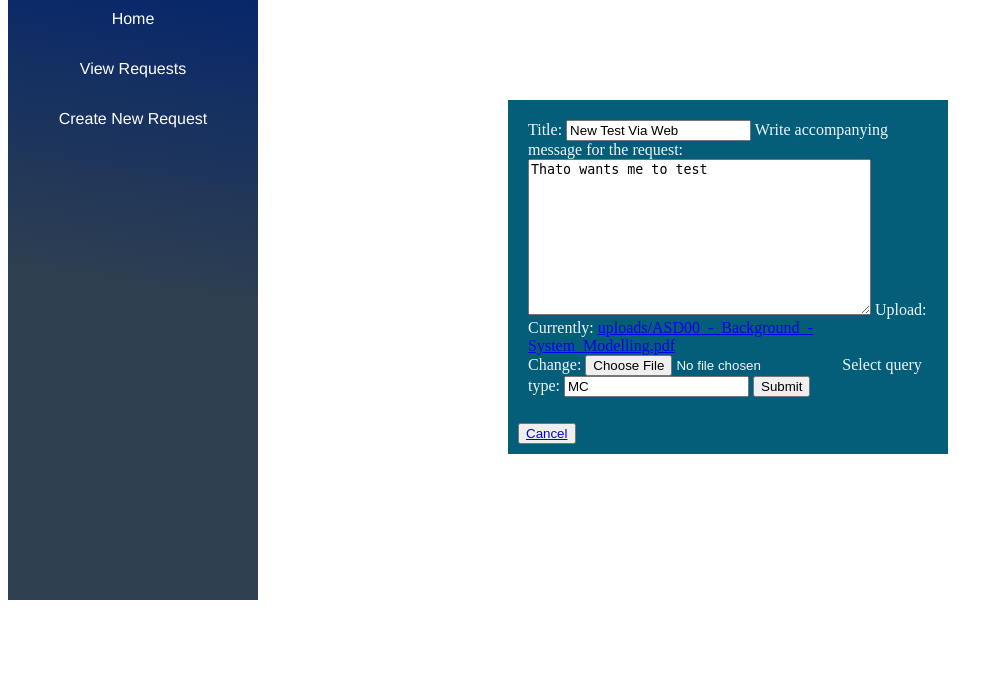
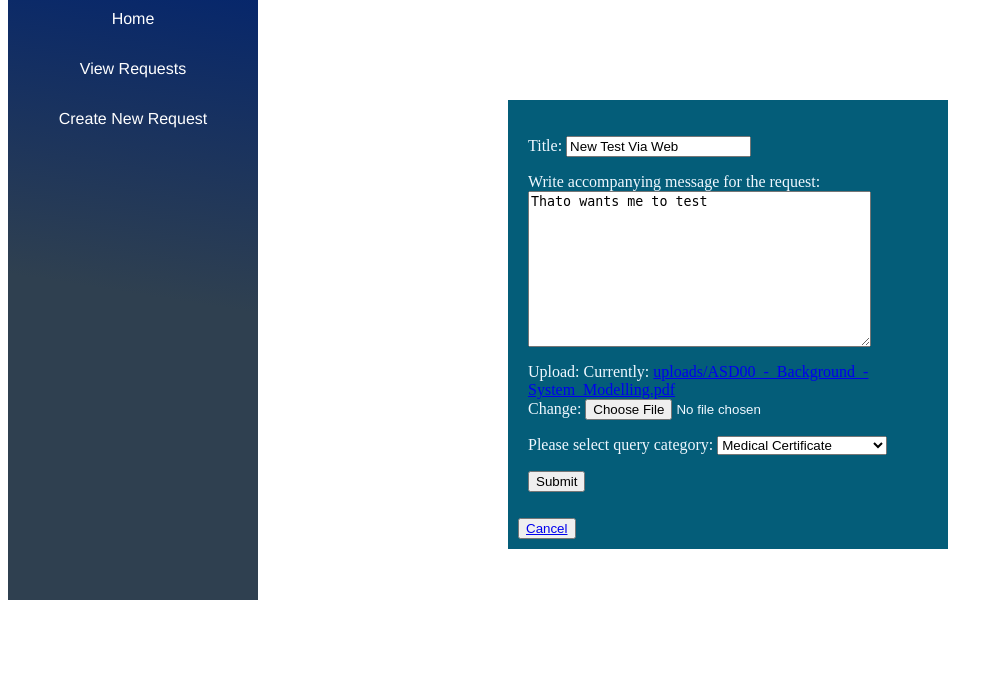
Before and after one commit to MophatMoloko/Web-Interface, a Django app: page /smart/incidents/1/edit in a window 1280 px wide. Shown: the part 78-773 px from the top of the page, without its empty margins (0-1003 px from the left). Before the commit the page ends 678 px from the top, so only its background shows below. Run offline with Django 4.2, Linux system fonts and the light colour scheme; data comes from the database, SQL or seed files in the repository; both versions use the stored data as it was after the commit; parts of the project's set-up code (start-up, migrations or seed data) failed here and were passed over.

Commit message:
Drop down query type and form reformat

```diff
--- a/webinterface/incidents/forms.py
+++ b/webinterface/incidents/forms.py
@@ -4,11 +4,11 @@ from django import forms
 from .models import Incidents
 from django.db import models
 
-QUERY_TYPE = (
-        ("MC", "Medical Certificate"),
-        ("CG", "Compassionate Grounds"),
-        ("W", "Waive"),
-    )
+#QUERY_TYPE = (
+#        ("MC", "Medical Certificate"),
+#        ("CG", "Compassionate Grounds"),
+#        ("W", "Waive"),
+#    )
 
 #Creates a form with all the required fields for the user to complete
 class IncidentsForm(forms.ModelForm):
@@ -18,9 +18,9 @@ class IncidentsForm(forms.ModelForm):
         fields = ('title', 'text', 'upload', 'query_type')
         labels = {
             'text': 'Write accompanying message for the request:',
-            'query_type': 'Select query type',
+            'query_type': 'Please select query category:',
         }
-        query_type = models.CharField(max_length=2, choices = QUERY_TYPE, default = "MC")
+        #query_type = models.CharField(max_length=2, choices = QUERY_TYPE, default = "MC")
     #class Catagory:
 
 
--- a/webinterface/incidents/models.py
+++ b/webinterface/incidents/models.py
@@ -1,5 +1,11 @@
 from django.db import models
 from django.contrib.auth.models import User
+
+QUERY_TYPE = (
+        ("Medical Certificate", "Medical Certificate"),
+        ("Compassionate Grounds", "Compassionate Grounds"),
+        ("Waive", "Waive"),
+    )
 
 #This is a class model of how our database is configured
 # that saves all the requred fields in the database
@@ -9,4 +15,4 @@ class Incidents(models.Model):
     upload = models.FileField(upload_to='uploads/')
     created = models.DateTimeField(auto_now_add=True)
     user = models.ForeignKey(User, on_delete=models.CASCADE, related_name="incidents")
-    query_type = models.CharField(max_length=2)
+    query_type = models.CharField(max_length=30, choices = QUERY_TYPE, default = 'MC')
--- a/webinterface/incidents/templates/incidents/incidents_form.html
+++ b/webinterface/incidents/templates/incidents/incidents_form.html
@@ -11,7 +11,7 @@ style="background-color: #045d79 ;
  >
 
     <form method="POST" enctype="multipart/form-data" style="width:400px ; padding: 10px;" > {% csrf_token %}
-        {{form}}
+        {{form.as_p}}
         <button type="submit">Submit</button>
     </form>
 
```
Also changed, not shown: webinterface/db.sqlite3.
